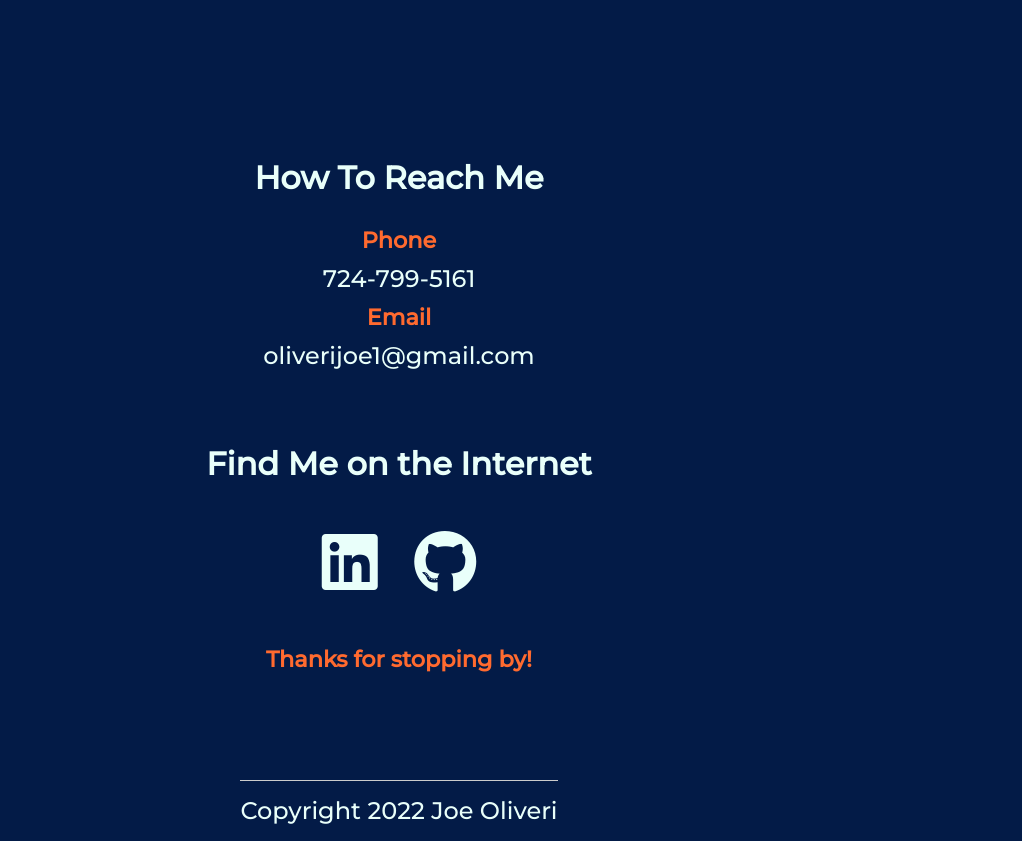
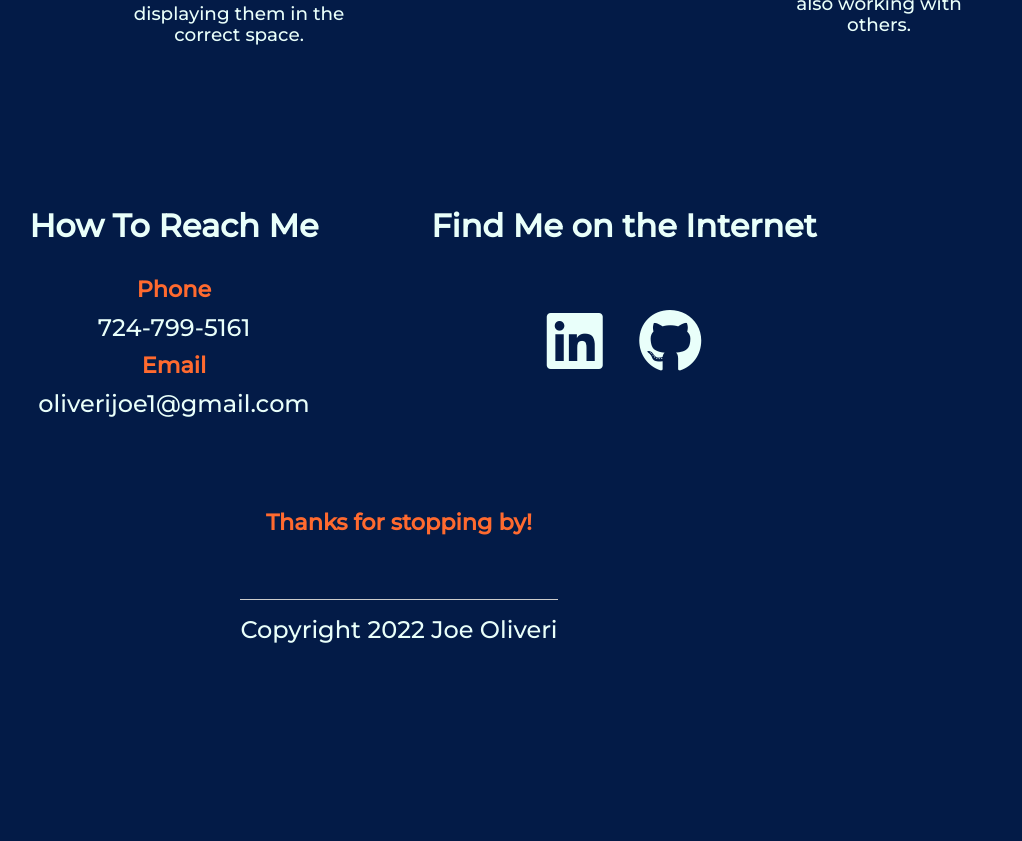
Before and after one commit to oliverijoe/coding-portfolio, a website built with Parcel: page index.html in a window 1280 px wide. Shown: the part 2947-3788 px from the top of the page, without its empty margins (241-1263 px from the left). After the commit the page ends 3607 px from the top, so only its background shows below. Built offline with nearby package versions, Linux system fonts and the light colour scheme.

Commit message:
Contact divs spread out for desktop

```diff
--- a/css/main.css
+++ b/css/main.css
@@ -279,7 +279,7 @@ header {
   margin-bottom: 2em;
 }
 
-#projects .project a:hover {
+#projects a:hover {
   color:rgb(255, 106, 47);
 }
 
@@ -307,11 +307,11 @@ header {
   margin-bottom: 1em;
   margin-top: 2em;
 }
-
 #contact h4 {
   color:rgb(255, 106, 47);
   margin-bottom: 0.5em;
 }
+
 
 #contact p {
   margin-bottom: 0.5em;
@@ -337,6 +337,11 @@ footer {
   padding-top: 5em;
   padding-bottom: 1em;
   bottom: 0;
+}
+
+footer h4 {
+  color:rgb(255, 106, 47);
+  margin-bottom: 0.5em;
 }
 
 /* ==========================================================================
@@ -498,6 +503,21 @@ footer {
     font-size: 1.15em;
   }
 
+  #contact .content-wrapper {
+    display: flex;
+    flex-direction: row;
+    align-items: flex-start;
+    width: 100%;
+  }
+
+  #contact .contact-info, .internet-links {
+    width: 450px;
+  }
+
+  #contact .internet-links h3 {
+    margin-bottom: 2em;
+  }
+
 
 }
 
--- a/index.html
+++ b/index.html
@@ -88,6 +88,9 @@
 
   <section id="projects">
     <h3 class="title">Projects</h3>
+    <h4><a href="https://codesandbox.io/dashboard/recent?workspace=1d2036c9-4094-463a-a18b-68623e1c8a2f" target="_blank">
+      More React in my CodeSandbox!
+    </a></h4>
     <div class="content-wrapper">
       <div class="project">
         <h4>My GitHub Repo Gallery Website</h4>
@@ -133,6 +136,8 @@
 
   <section id="contact">
     <div class="content-wrapper">
+
+      <div class="contact-info">
         <h3 class="title">How To Reach Me</h3>
         <address>
           <h4>Phone</h4>
@@ -144,6 +149,9 @@
             <a href="mailto:oliverijoe1@gmail.com" target="_blank">oliverijoe1@gmail.com</a>
           </p>
         </address>
+      </div>
+
+      <div class="internet-links">
         <h3>Find Me on the Internet</h3>
         <div class="social-icons">
           <ul>
@@ -155,12 +163,14 @@
             </li>
           </ul>
         </div>
+      </div>
       <br><br>
-      <h4>Thanks for stopping by!</h4>
     </div>
   </section>
 
   <footer>
+    <h4>Thanks for stopping by!</h4>
+    <br><br>
     <hr width="100%" color="white">
     <p>Copyright 2022 Joe Oliveri </p>
   </footer>
```
Lines whose indentation alone changed are shown as unchanged.
